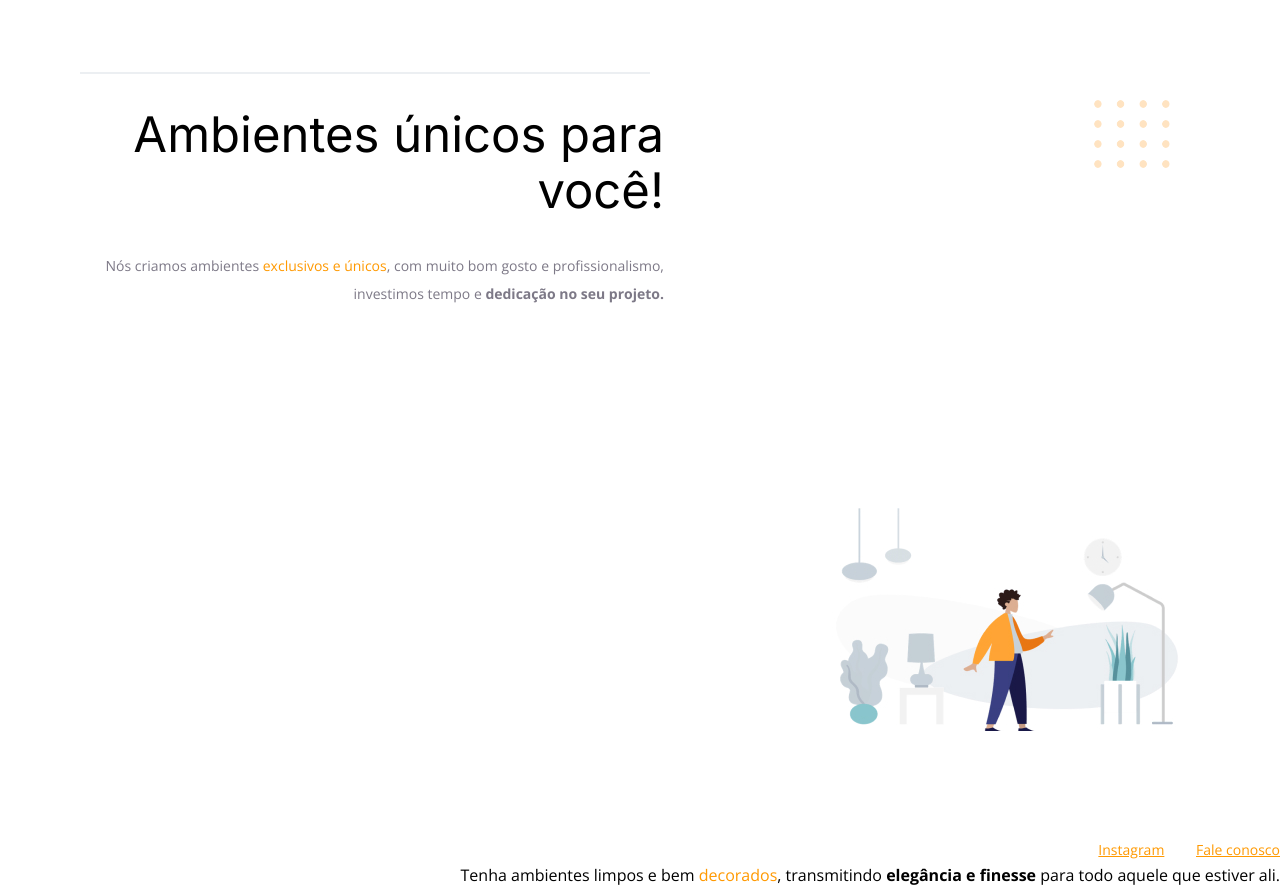
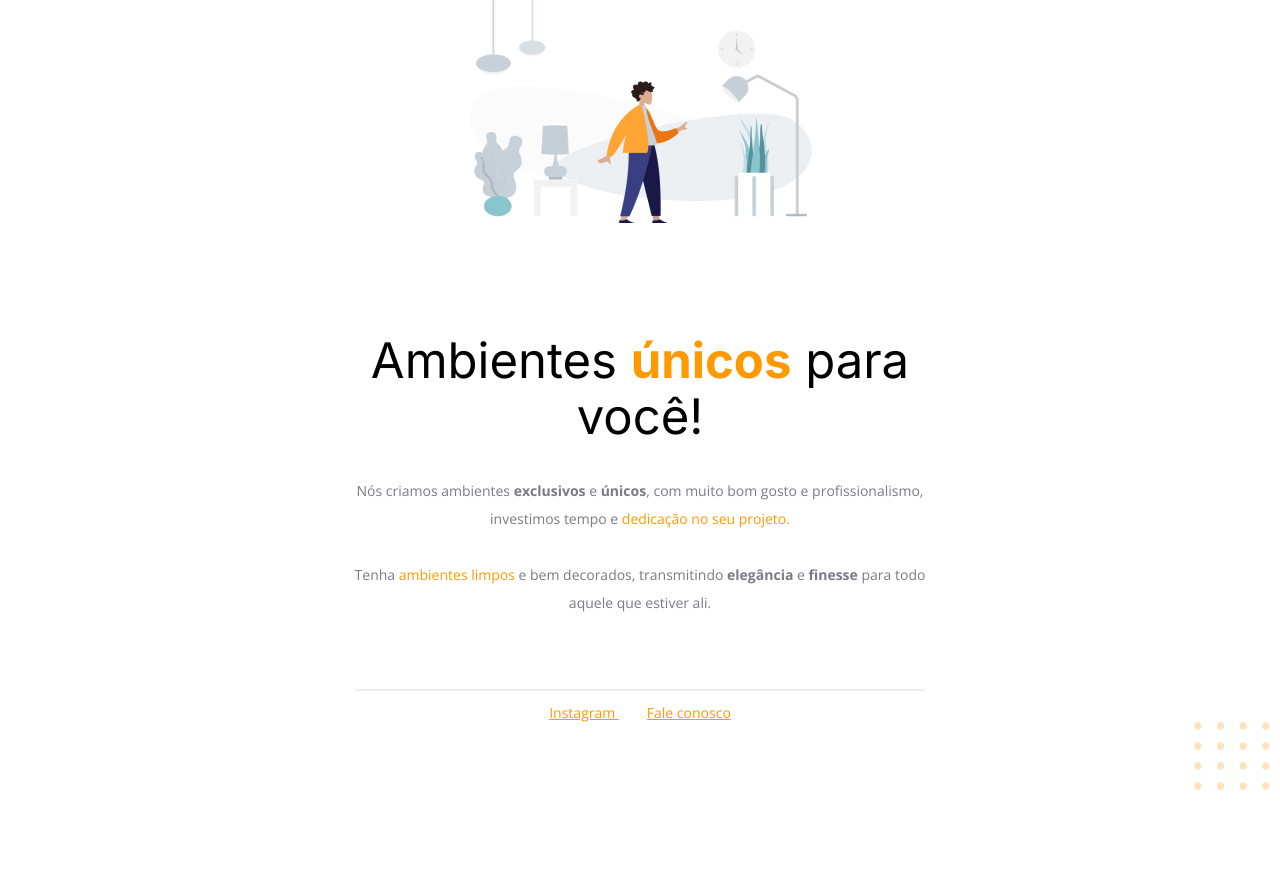
Before and after one commit to rhayrocha/Rocktseat, a plain HTML site: page Código do desafio - Fase 01/index.html in a window 1280 px wide. After the commit the page ends 800 px from the top, so only its background shows below. Drawn offline with nearby package versions, Linux system fonts and the light colour scheme.

Commit message:
Add files via upload

```diff
--- a/Código do desafio - Fase 01/index.html
+++ b/Código do desafio - Fase 01/index.html
@@ -20,37 +20,42 @@
   <!-- Tag <body> é o corpo do documento, onde tem as informações que serão mostradas. -->
   <body>
     <div id="hero">
-      <div class="line"></div>
-      <h1>Ambientes únicos para você!</h1>
+      <img
+      src="images/img1.jpg"
+      alt="Desenho de uma pessoa vestindo uma camisa amarela em uma sala com Móveis"
+      />
+      <h1>Ambientes <span>únicos</span> para você!</h1>
       <p>
-        Nós criamos ambientes <span>exclusivos e únicos</span>, com muito
+        Nós criamos ambientes <strong>exclusivos</strong> e <strong>únicos</strong>, com muito
         bom gosto e profissionalismo, investimos tempo e
-        <strong>dedicação no seu projeto.</strong>
-
+        <span>dedicação no seu projeto.</span>
         <br />
         <br />
+        Tenha <span>ambientes limpos</span> e bem decorados, transmitindo
+        <strong>elegância</strong> e <strong>finesse</strong>
+        para todo aquele que estiver ali.
       </p>
     </div>
-    <img
-      src="images/img1.jpg"
-      alt="Desenho de uma pessoa vestindo uma camisa amarela em uma sala com Móveis"
-    />
 
     <div id="footer">
+      <div class="line"></div>
+
       <a target="_blank" href="https://instagram.com/moveisparavoce"
-        >Instagram</a
-      >
-      <a href="mailto:contato@moveisparavoce.com">Fale conosco</a>
+      >Instagram
+      </a>
+
+      <a href="mailto:contato@moveisparavoce.com">Fale conosco
+      </a>
+
+      <img
+        id="balls"
+        src="images/balls.svg"
+        alt="Bolinhas alaranjadas no canto inferior direito da tela"
+      />
+
+
     </div>
 
-    Tenha ambientes limpos e bem <span>decorados</span>, transmitindo
-    <strong>elegância e finesse</strong>
-    para todo aquele que estiver ali.
 
-    <img
-      id="balls"
-      src="images/balls.svg"
-      alt="Bolinhas alaranjadas no canto inferior direito da tela"
-    />
   </body>
 </html>
--- a/Código do desafio - Fase 01/style.css
+++ b/Código do desafio - Fase 01/style.css
@@ -1,16 +1,16 @@
 body {
   font-family: "Open Sans", sans-serif;
-  text-align: end;
+  text-align: center;
   margin: 0;
 }
 
 #hero {
     width: 592px;
-    margin: 72px;
+    margin: 0 auto 72px;
 }
 
-img {
-    margin: 100px;
+#hero img{
+  margin-bottom: 72px;
 }
 
 h1 {
@@ -18,12 +18,11 @@ h1 {
   font-size: 49px;
   line-height: 56px;
   font-weight: normal;
+  margin-bottom: 32px;
 }
 
 h1 span {
   font-weight: bold;
-
-  margin-bottom: 32px;
 }
 
 span, a {
@@ -43,14 +42,12 @@ p, #footer {
 .line {
     width: 568px;
     height: 0;
-
-    margin: 0 8px;
-
+    margin: 72px auto 8px;
     border: 1px solid #ECEFF2;
 }
 
-#balls {
+#balls{
     position: fixed;
-    top: 0;
+    bottom: 0;
     right: 0;
 }
```
